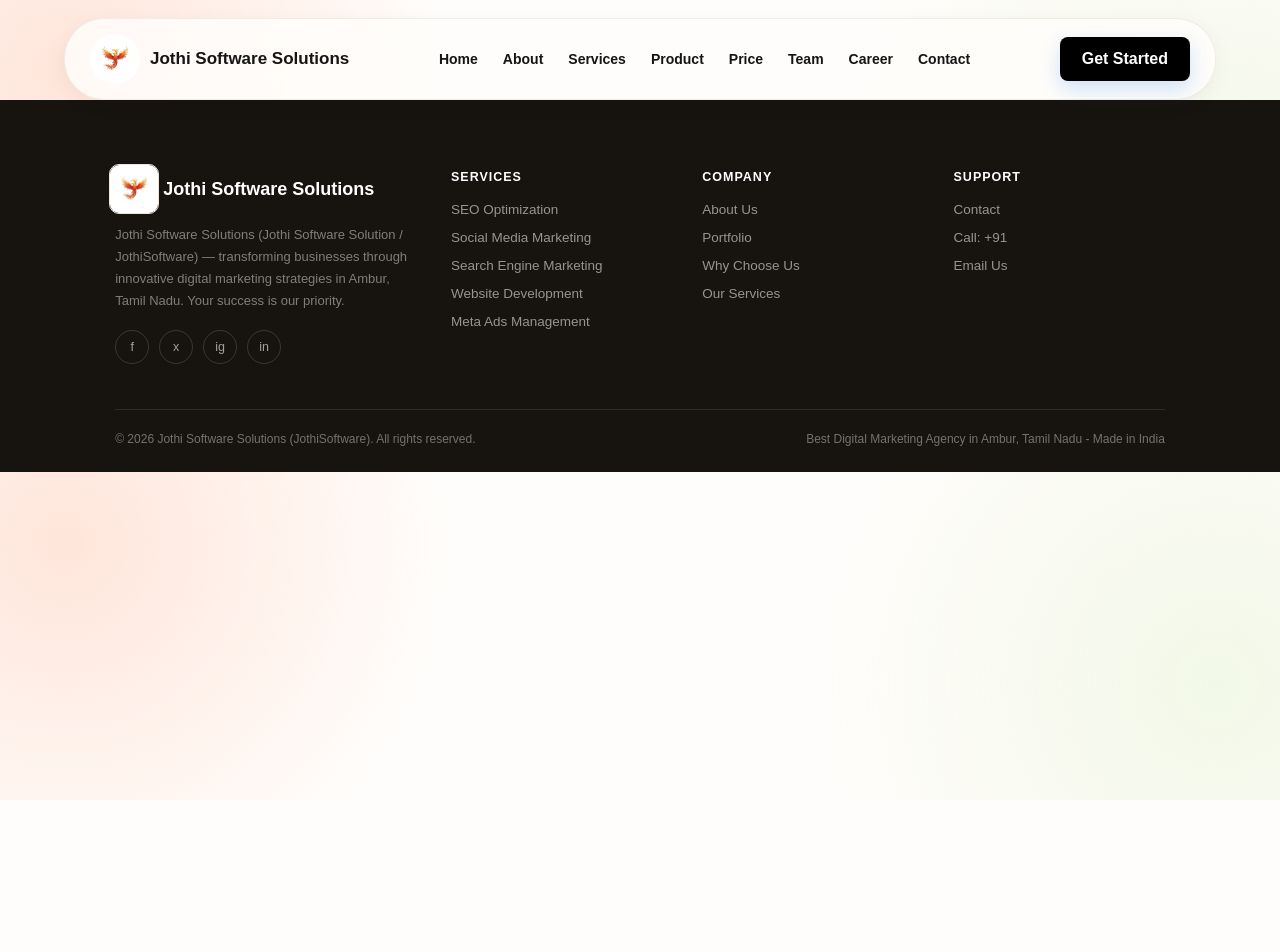
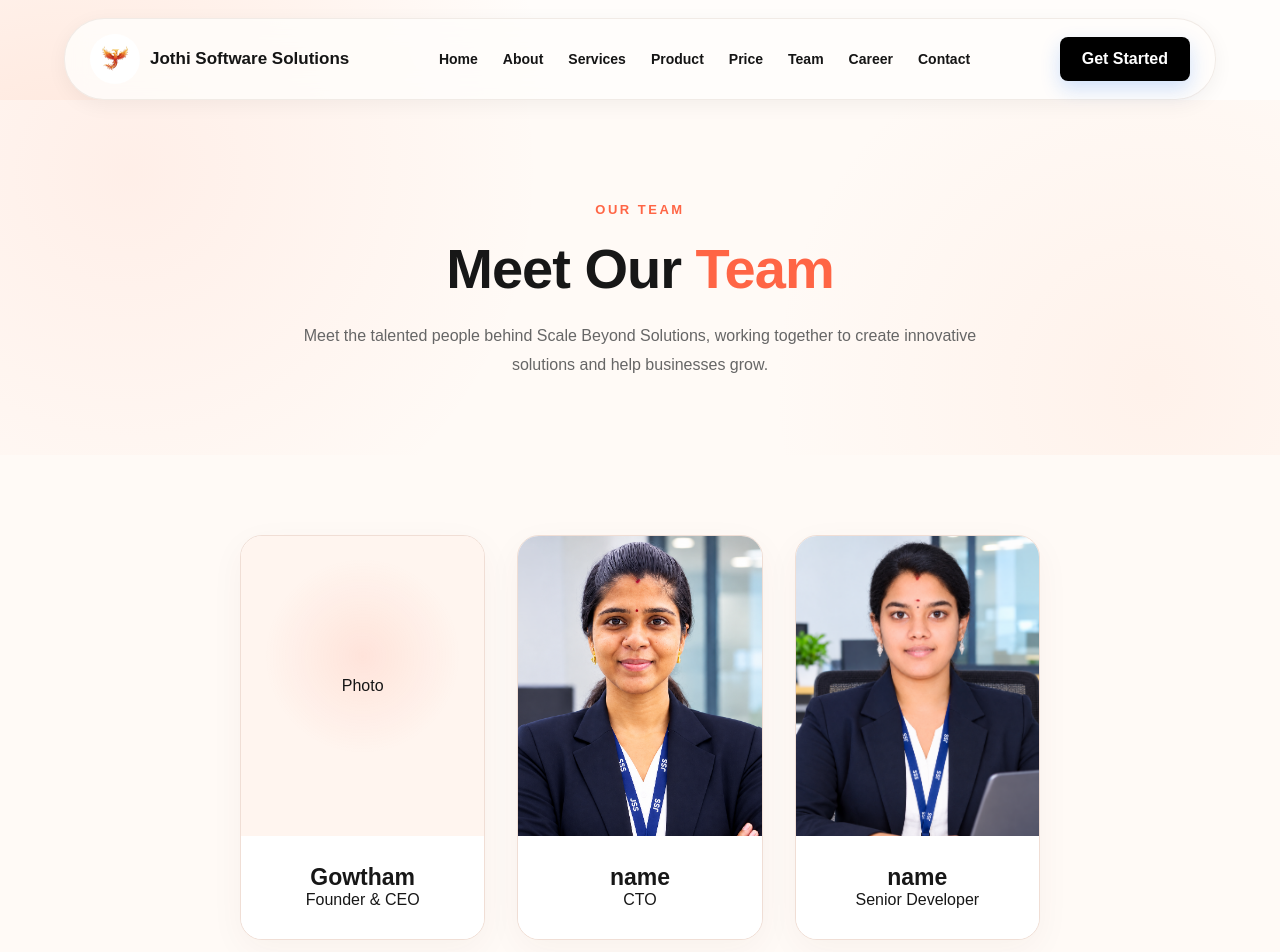
Before and after one commit to jssolution247/JothiSoftware, a React app: page /#/team in a window 1280 px wide. Shown: the top 952 px of the page. Before the commit the page ends 800 px from the top, so only its background shows below. Built offline with nearby package versions, Linux system fonts and the light colour scheme; the HTML template or start-up script is replaced by a standard one.

Commit message:
Updated team photo

```diff
--- a/src/App.jsx
+++ b/src/App.jsx
@@ -7,17 +7,22 @@ import Home from "./Pages/Home/Home";
 import About from "./Pages/About/About";
 import Services from "./Pages/Services/Services";
 import Contact from "./Pages/Contact/Contact";
+import ScrollToTop from "./components/ScrollToTop/ScrollToTop";
+import Team from "./Pages/Team/Team";
 
 function App() {
   return (
     <HashRouter>
       <Navbar />
+      <ScrollToTop />
+
 
       <Routes>
         <Route path="/" element={<Home />} />
         <Route path="/about" element={<About />} />
         <Route path="/services" element={<Services />} />
         <Route path="/contact" element={<Contact />} />
+        <Route path="/team" element={<Team />} />
       </Routes>
 
       <Footer />
--- a/src/Pages/Hero/Hero.jsx
+++ b/src/Pages/Hero/Hero.jsx
@@ -13,9 +13,9 @@ const Hero = () => {
           ✨ Premium Digital Solutions
         </div>
 
-        <h1>
-          Scale Your Business <span>Beyond Limits</span>
-        </h1>
+        <h1 className="hero-title">
+  Your Digital Growth Partner From <span>Ideas to Impact</span>
+</h1>
 
         <p className="hero-subtitle" style={{ fontFamily: 'Arial, sans-serif', fontSize: '18px', lineHeight: '1.5' }}>
           <TypingText />
--- a/src/Pages/Home/Home.jsx
+++ b/src/Pages/Home/Home.jsx
@@ -6,6 +6,7 @@ import About from "../About/About";
 import Whyus from "../../components/Whyus/Whyus";
 import Testimonials from "../../components/Testimonials/Testimonials";
 import Contact from "../Contact/Contact";
+import Team from "../Team/Team";
 
 function Home() {
   return (
@@ -16,6 +17,7 @@ function Home() {
       <About />
       <Whyus />
       <Testimonials />
+      <Team />
       <Contact />
     </>
   );
--- /dev/null
+++ b/src/Pages/Team/Team.css
@@ -0,0 +1,433 @@
+/* =========================================
+   TEAM PAGE — CREAM & CORAL THEME
+========================================= */
+
+.team-page {
+  width: 100%;
+  overflow: hidden;
+  background: #fffaf6;
+  color: #171717;
+}
+
+/* =========================================
+   HERO
+========================================= */
+
+.team-hero {
+  position: relative;
+  padding: 100px 20px 75px;
+  overflow: hidden;
+  text-align: center;
+  background:
+    radial-gradient(
+      circle at 10% 20%,
+      rgba(255, 107, 69, 0.08),
+      transparent 35%
+    ),
+    radial-gradient(
+      circle at 90% 80%,
+      rgba(255, 183, 153, 0.12),
+      transparent 32%
+    ),
+    #fffaf6;
+}
+
+.team-label {
+  display: inline-block;
+  margin-bottom: 18px;
+  color: #ff6545;
+  font-size: 13px;
+  font-weight: 800;
+  letter-spacing: 2.5px;
+}
+
+.team-hero h1 {
+  margin: 0;
+  color: #171717;
+  font-size: clamp(38px, 5vw, 56px);
+  font-weight: 800;
+  line-height: 1.2;
+  letter-spacing: -1px;
+}
+
+.team-hero h1 span {
+  color: #ff6545;
+}
+
+.team-hero p {
+  max-width: 700px;
+  margin: 20px auto 0;
+  color: #666666;
+  font-size: 16px;
+  line-height: 1.8;
+}
+
+/* =========================================
+   TEAM SECTION
+========================================= */
+
+.team-section {
+  max-width: 1200px;
+  margin: 0 auto;
+  padding: 80px 25px 100px;
+}
+
+/* =========================================
+   SECTION HEADER
+========================================= */
+
+.team-header {
+  margin-bottom: 50px;
+  text-align: center;
+}
+
+.team-header > span {
+  display: block;
+  margin-bottom: 13px;
+  color: #ff6545;
+  font-size: 12px;
+  font-weight: 800;
+  letter-spacing: 2.5px;
+}
+
+.team-header h2 {
+  margin: 0;
+  color: #171717;
+  font-size: clamp(30px, 4vw, 40px);
+  font-weight: 800;
+  letter-spacing: -0.7px;
+}
+
+.team-header h2 span {
+  color: #ff6545;
+}
+
+.team-header p {
+  max-width: 650px;
+  margin: 16px auto 0;
+  color: #707070;
+  font-size: 15px;
+  line-height: 1.8;
+}
+
+/* =========================================
+   TEAM GRID
+========================================= */
+
+.team-grid {
+  display: grid;
+  grid-template-columns: repeat(3, minmax(0, 1fr));
+  gap: 32px;
+  max-width:800px;
+  margin: 0 auto;
+}
+
+/* =========================================
+   TEAM CARD
+========================================= */
+
+.team-card {
+  position: relative;
+  overflow: hidden;
+  border: 1px solid #f0ded5;
+  border-radius: 22px;
+  background: #ffffff;
+  box-shadow: 0 10px 35px rgba(95, 52, 33, 0.045);
+  transition:
+    transform 0.35s ease,
+    box-shadow 0.35s ease,
+    border-color 0.35s ease;
+}
+
+.team-card::before {
+  position: absolute;
+  top: -85px;
+  right: -85px;
+  width: 190px;
+  height: 190px;
+  border-radius: 50%;
+  background: #fff0e9;
+  content: "";
+  pointer-events: none;
+  transition: transform 0.4s ease;
+}
+
+.team-card:hover {
+  transform: translateY(-8px);
+  border-color: #ffb39d;
+  box-shadow: 0 20px 45px rgba(255, 101, 69, 0.12);
+}
+
+.team-card:hover::before {
+  transform: scale(1.15);
+}
+
+/* =========================================
+   TEAM IMAGE
+========================================= */
+
+.team-image {
+  position: relative;
+  z-index: 1;
+  width: 100%;
+  height: 300px;
+  overflow: hidden;
+  background: #fff0e9;
+}
+
+.team-image img {
+  display: block;
+  width: 100%;
+  height: 100%;
+  object-fit: cover;
+  transition: transform 0.45s ease;
+}
+
+.team-card:hover .team-image img {
+  transform: scale(1.05);
+}
+
+/* =========================================
+   PHOTO PLACEHOLDER
+========================================= */
+
+.team-placeholder {
+  display: flex;
+  width: 100%;
+  height: 100%;
+  flex-direction: column;
+  align-items: center;
+  justify-content: center;
+  gap: 16px;
+  background:
+    radial-gradient(
+      circle at 50% 40%,
+      rgba(255, 101, 69, 0.12),
+      transparent 45%
+    ),
+    #fff5ef;
+}
+
+.team-avatar {
+  display: flex;
+  width: 105px;
+  height: 105px;
+  align-items: center;
+  justify-content: center;
+  border: 4px solid #ffffff;
+  border-radius: 50%;
+  background: #ff6545;
+  box-shadow: 0 12px 30px rgba(255, 101, 69, 0.2);
+  color: #ffffff;
+  font-size: 42px;
+  font-weight: 800;
+}
+
+.team-photo-label {
+  color: #a17b6c;
+  font-size: 10px;
+  font-weight: 800;
+  letter-spacing: 2px;
+}
+
+/* =========================================
+   MEMBER INFO
+========================================= */
+
+.team-info {
+  position: relative;
+  z-index: 1;
+  padding: 28px 22px 30px;
+  text-align: center;
+  background: #ffffff;
+}
+
+.team-role-label {
+  display: inline-block;
+  margin-bottom: 13px;
+  padding: 8px 13px;
+  border: 1px solid #ffdfd3;
+  border-radius: 30px;
+  background: #fff3ed;
+  color: #f45e3f;
+  font-size: 11px;
+  font-weight: 800;
+  letter-spacing: 0.5px;
+}
+
+.team-info h3 {
+  margin: 0;
+  color: #171717;
+  font-size: 23px;
+  font-weight: 800;
+}
+
+.team-qualification {
+  display: inline-block;
+  margin-top: 8px;
+  color: #777777;
+  font-size: 13px;
+}
+
+.team-info-line {
+  width: 42px;
+  height: 3px;
+  margin: 22px auto 0;
+  border-radius: 10px;
+  background: #ff6545;
+  transition: width 0.3s ease;
+}
+
+.team-card:hover .team-info-line {
+  width: 80px;
+}
+
+/* =========================================
+   BOTTOM SECTION
+========================================= */
+
+.team-bottom {
+  position: relative;
+  padding: 75px 25px;
+  overflow: hidden;
+  background:
+    radial-gradient(
+      circle at 90% 20%,
+      rgba(255, 101, 69, 0.09),
+      transparent 30%
+    ),
+    #fff0e9;
+  text-align: center;
+}
+
+.team-bottom-content {
+  max-width: 750px;
+  margin: 0 auto;
+}
+
+.team-bottom-content > span {
+  color: #ff6545;
+  font-size: 12px;
+  font-weight: 800;
+  letter-spacing: 2.5px;
+}
+
+.team-bottom h2 {
+  margin: 18px 0 0;
+  color: #171717;
+  font-size: clamp(32px, 4vw, 45px);
+  font-weight: 800;
+  line-height: 1.25;
+}
+
+.team-bottom h2 span {
+  color: #ff6545;
+}
+
+.team-bottom p {
+  max-width: 600px;
+  margin: 18px auto 0;
+  color: #707070;
+  font-size: 15px;
+  line-height: 1.9;
+}
+
+/* =========================================
+   TABLET
+========================================= */
+
+@media (max-width: 768px) {
+  .team-hero {
+    padding: 80px 22px 60px;
+  }
+
+  .team-section {
+    padding: 70px 22px 80px;
+  }
+
+  .team-grid {
+    gap: 22px;
+  }
+
+  .team-image {
+    height: 260px;
+  }
+
+  .team-info {
+    padding: 25px 16px;
+  }
+
+  .team-info h3 {
+    font-size: 20px;
+  }
+}
+
+/* =========================================
+   MOBILE
+========================================= */
+
+@media (max-width: 560px) {
+  .team-hero {
+    padding: 70px 20px 55px;
+  }
+
+  .team-label {
+    font-size: 11px;
+    letter-spacing: 1.8px;
+  }
+
+  .team-hero h1 {
+    font-size: 36px;
+  }
+
+  .team-hero p {
+    font-size: 14px;
+  }
+
+  .team-section {
+    padding: 60px 20px 70px;
+  }
+
+  .team-header {
+    margin-bottom: 35px;
+  }
+
+  .team-header h2 {
+    font-size: 29px;
+  }
+
+  .team-header p {
+    font-size: 14px;
+  }
+
+  .team-grid {
+    grid-template-columns: 1fr;
+    max-width: 380px;
+    gap: 25px;
+  }
+
+  .team-image {
+    height: 300px;
+  }
+
+  .team-bottom {
+    padding: 60px 22px;
+  }
+}
+
+/* =========================================
+   REDUCED MOTION
+========================================= */
+
+@media (prefers-reduced-motion: reduce) {
+  .team-card,
+  .team-card::before,
+  .team-image img,
+  .team-info-line {
+    transition: none;
+  }
+
+  .team-card:hover {
+    transform: none;
+  }
+}
--- /dev/null
+++ b/src/Pages/Team/Team.jsx
@@ -0,0 +1,90 @@
+import "./Team.css";
+import Reveal from "../../components/Reveal/Reveal";
+
+import image2 from "../../assets/cto.png";
+import image3 from "../../assets/developer.png";
+
+const Team = () => {
+  const teamMembers = [
+    {
+      name: "Gowtham",
+      role: "Founder & CEO",
+      image: null,  // Placeholder for the founder's image
+    },
+    {
+      name: "name",
+      role: "CTO",
+      image: image2,
+    },
+    {
+      name: "name",
+      role: "Senior Developer",
+      image: image3,
+    },
+  ];
+
+  return (
+    <Reveal>
+    <div className="team-page">
+
+      {/* Hero Section */}
+      <section className="team-hero">
+        <span className="team-label">OUR TEAM</span>
+
+        <h1>
+          Meet Our <span>Team</span>
+        </h1>
+
+        <p>
+          Meet the talented people behind Scale Beyond Solutions,
+          working together to create innovative solutions and help
+          businesses grow.
+        </p>
+      </section>
+
+      {/* Team Members */}
+      <section className="team-section">
+
+        <div className="team-grid">
+
+          {teamMembers.map((member, index) => (
+            <div className="team-card" key={index}>
+
+              {/* Photo Area */}
+              <div className="team-image">
+
+                {member.image ? (
+                  <img
+                    src={member.image}
+                    alt={member.name}
+                  />
+                ) : (
+                  <div className="team-placeholder">
+                    <span>Photo</span>
+                  </div>
+                )}
+
+              </div>
+
+              {/* Member Details */}
+              <div className="team-info">
+
+                <h3>{member.name}</h3>
+
+                <p>{member.role}</p>
+
+              </div>
+
+            </div>
+          ))}
+
+        </div>
+
+      </section>
+
+    </div>
+    </Reveal>
+  );
+};
+
+export default Team;
--- a/src/components/Footer/Footer.jsx
+++ b/src/components/Footer/Footer.jsx
@@ -58,7 +58,7 @@ const Footer = () => {
             <h5>Support</h5>
             <ul>
               <li><a href="#contact">Contact</a></li>
-              <li><a href="tel:+91">Call: +91</a></li>
+              <li><a href="tel:+918015566147">Call: +918015566147</a></li>
               <li><a href="mailto:jssolution247@gmail.com">Email Us</a></li>
             </ul>
           </div>
--- /dev/null
+++ b/src/components/ScrollToTop/ScrollToTop.jsx
@@ -0,0 +1,18 @@
+import { useEffect } from "react";
+import { useLocation } from "react-router-dom";
+
+function ScrollToTop() {
+  const { pathname } = useLocation();
+
+  useEffect(() => {
+    window.scrollTo({
+      top: 0,
+      left: 0,
+      behavior: "instant",
+    });
+  }, [pathname]);
+
+  return null;
+}
+
+export default ScrollToTop;
```
Also changed, not shown: src/Pages/Contact/Contact.jsx (+8 -4 lines), src/assets/CTO.png (added), src/assets/developer.png (added).
